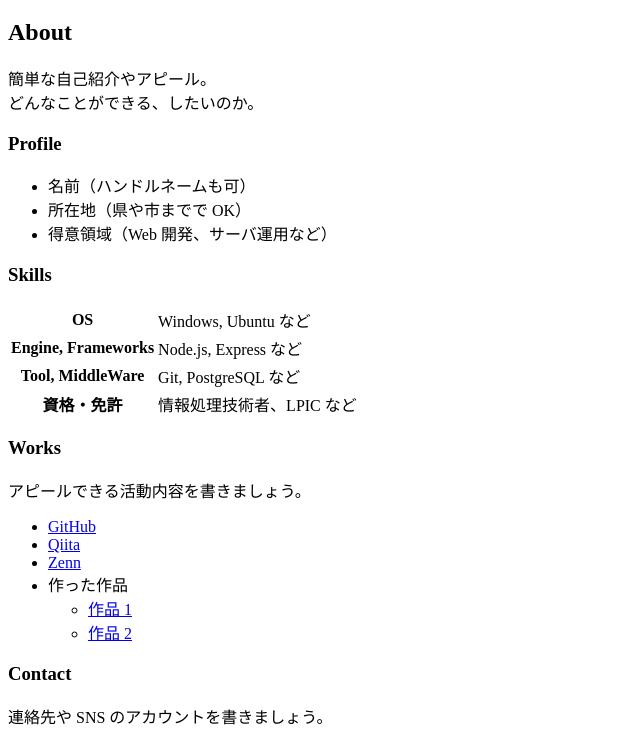
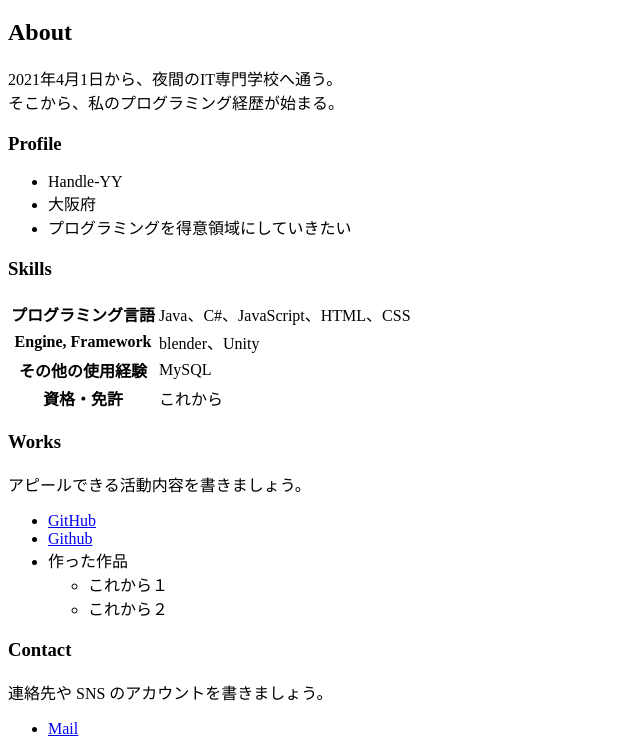
Before and after one commit to Handle-YY/handle-yy.github.io, a plain HTML site: page index.html in a window 1280 px wide. Shown: the part 61-800 px from the top of the page, without its empty margins (0-640 px from the left). Drawn offline with Linux system fonts and the light colour scheme.

Commit message:
Update index.html

```diff
--- a/index.html
+++ b/index.html
@@ -10,48 +10,47 @@
 
     <h2>About</h2>
     <p>
-      簡単な自己紹介やアピール。<br>
-      どんなことができる、したいのか。
+      2021年4月1日から、夜間のIT専門学校へ通う。<br>
+      そこから、私のプログラミング経歴が始まる。
     </p>
 
     <h3>Profile</h3>
     <ul>
-      <li>名前（ハンドルネームも可）</li>
-      <li>所在地（県や市までで OK）</li>
-      <li>得意領域（Web 開発、サーバ運用など）</li>
+      <li>Handle-YY</li>
+      <li>大阪府</li>
+      <li>プログラミングを得意領域にしていきたい</li>
     </ul>
 
     <h3>Skills</h3>
     <table>
       <tr>
-        <th>OS</th>
-        <td>Windows, Ubuntu など</td>
+        <th>プログラミング言語</th>
+        <td>Java、C#、JavaScript、HTML、CSS</td>
       </tr>
       <tr>
-        <th>Engine, Frameworks</th>
-        <td>Node.js, Express など</td>
+        <th>Engine, Framework</th>
+        <td>blender、Unity</td>
       </tr>
       <tr>
-        <th>Tool, MiddleWare</th>
-        <td>Git, PostgreSQL など</td>
+        <th>その他の使用経験</th>
+        <td>MySQL</td>
       </tr>
       <tr>
         <th>資格・免許</th>
-        <td>情報処理技術者、LPIC など</td>
+        <td>これから</td>
       </tr>
     </table>
 
     <h3>Works</h3>
     <p>アピールできる活動内容を書きましょう。</p>
     <ul>
-      <li><a href="https://github.com/">GitHub</a></li>
-      <li><a href="https://qiita.com/">Qiita</a></li>
-      <li><a href="https://zenn.dev/">Zenn</a></li>
+      <li><a href="https://handle-yy.github.io/">GitHub</a></li>
+      <li><a href="https://handle-yy.github.io/assesment/assesment.html">Github</a></li>
       <li>
         作った作品
         <ul>
-          <li><a href="https://example.com/">作品 1</a></li>
-          <li><a href="https://example.com/">作品 2</a></li>
+          <li>これから１</a></li>
+          <li>これから２</a></li>
         </ul>
       </li>
     </ul>
```
